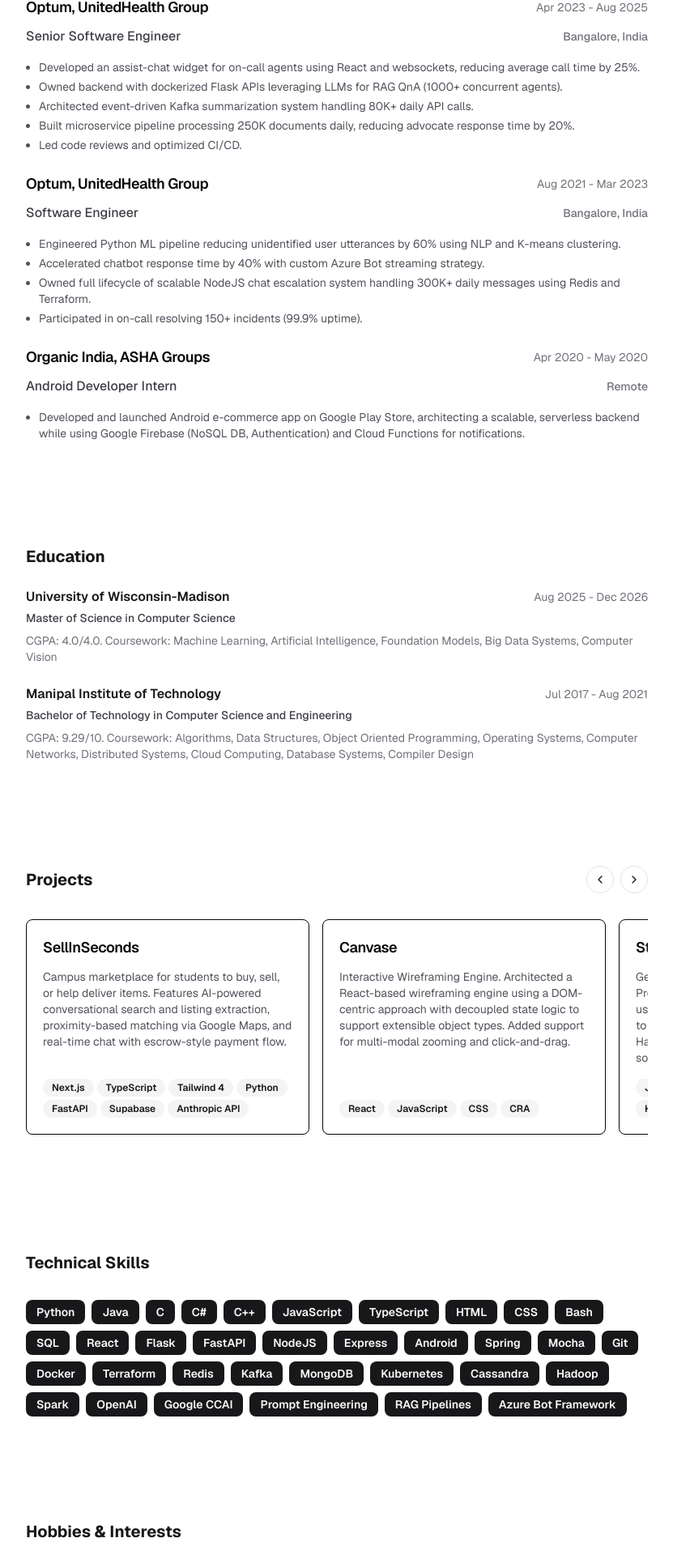
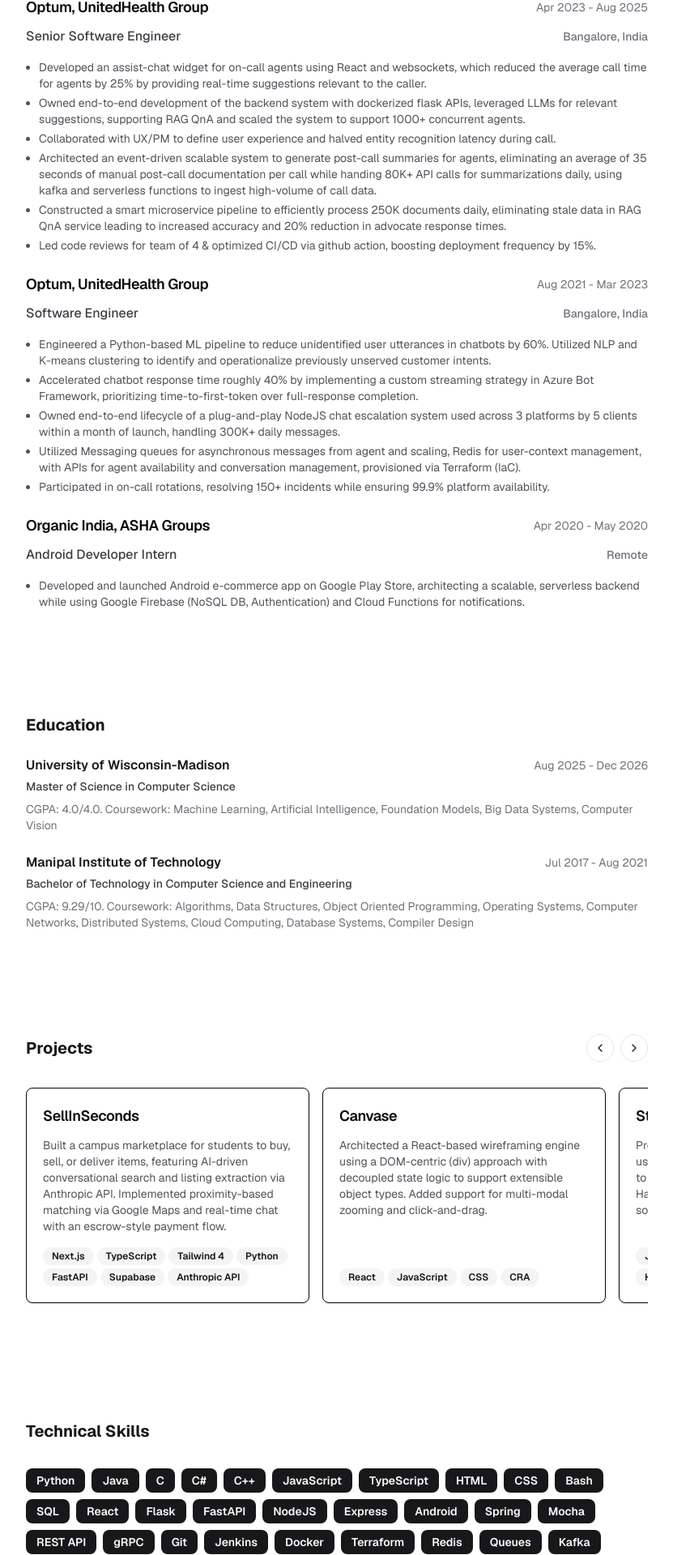
Before and after one commit to bejuzb0/portfolio, a Next.js app: page / in a window 1280 px wide. Shown: the part 831-2751 px from the top of the page at 81% size, without its empty margins (224-1055 px from the left). Built offline with nearby package versions, Linux system fonts and the light colour scheme.

Commit message:
Update resume content and link from new PDF

```diff
--- a/src/data/resume.ts
+++ b/src/data/resume.ts
@@ -11,14 +11,14 @@
     avatarUrl: "/portfolio/avatar-min.jpeg",
     skills: [
         "Python", "Java", "C", "C#", "C++", "JavaScript", "TypeScript", "HTML", "CSS", "Bash", "SQL",
-        "React", "Flask", "FastAPI", "NodeJS", "Express", "Android", "Spring", "Mocha",
-        "Git", "Docker", "Terraform", "Redis", "Kafka", "MongoDB", "Kubernetes", "Cassandra", "Hadoop", "Spark",
+        "React", "Flask", "FastAPI", "NodeJS", "Express", "Android", "Spring", "Mocha", "REST API", "gRPC",
+        "Git", "Jenkins", "Docker", "Terraform", "Redis", "Queues", "Kafka", "MongoDB", "Kubernetes", "Cassandra", "Hadoop", "Spark",
         "OpenAI", "Google CCAI", "Prompt Engineering", "RAG Pipelines", "Azure Bot Framework"
     ],
     contact: {
         email: "aditya8132@gmail.com",
         tel: "+16082096428",
-        resumeUrl: "https://drive.google.com/file/d/1l03V0_zgOTi4Zom19C3Mh-bD9sdQSYFB/view?usp=sharing",
+        resumeUrl: "https://drive.google.com/file/d/1AW_jzefphmNlq4nXfnM3YNNo_4kvesAs/view?usp=sharing",
         social: {
             LinkedIn: {
                 name: "LinkedIn",
@@ -38,11 +38,12 @@
             start: "Apr 2023",
             end: "Aug 2025",
             description: [
-                "Developed an assist-chat widget for on-call agents using React and websockets, reducing average call time by 25%.",
-                "Owned backend with dockerized Flask APIs leveraging LLMs for RAG QnA (1000+ concurrent agents).",
-                "Architected event-driven Kafka summarization system handling 80K+ daily API calls.",
-                "Built microservice pipeline processing 250K documents daily, reducing advocate response time by 20%.",
-                "Led code reviews and optimized CI/CD."
+                "Developed an assist-chat widget for on-call agents using React and websockets, which reduced the average call time for agents by 25% by providing real-time suggestions relevant to the caller.",
+                "Owned end-to-end development of the backend system with dockerized flask APIs, leveraged LLMs for relevant suggestions, supporting RAG QnA and scaled the system to support 1000+ concurrent agents.",
+                "Collaborated with UX/PM to define user experience and halved entity recognition latency during call.",
+                "Architected an event-driven scalable system to generate post-call summaries for agents, eliminating an average of 35 seconds of manual post-call documentation per call while handing 80K+ API calls for summarizations daily, using kafka and serverless functions to ingest high-volume of call data.",
+                "Constructed a smart microservice pipeline to efficiently process 250K documents daily, eliminating stale data in RAG QnA service leading to increased accuracy and 20% reduction in advocate response times.",
+                "Led code reviews for team of 4 & optimized CI/CD via github action, boosting deployment frequency by 15%."
             ]
         },
         {
@@ -55,10 +56,11 @@
             start: "Aug 2021",
             end: "Mar 2023",
             description: [
-                "Engineered Python ML pipeline reducing unidentified user utterances by 60% using NLP and K-means clustering.",
-                "Accelerated chatbot response time by 40% with custom Azure Bot streaming strategy.",
-                "Owned full lifecycle of scalable NodeJS chat escalation system handling 300K+ daily messages using Redis and Terraform.",
-                "Participated in on-call resolving 150+ incidents (99.9% uptime)."
+                "Engineered a Python-based ML pipeline to reduce unidentified user utterances in chatbots by 60%. Utilized NLP and K-means clustering to identify and operationalize previously unserved customer intents.",
+                "Accelerated chatbot response time roughly 40% by implementing a custom streaming strategy in Azure Bot Framework, prioritizing time-to-first-token over full-response completion.",
+                "Owned end-to-end lifecycle of a plug-and-play NodeJS chat escalation system used across 3 platforms by 5 clients within a month of launch, handling 300K+ daily messages.",
+                "Utilized Messaging queues for asynchronous messages from agent and scaling, Redis for user-context management, with APIs for agent availability and conversation management, provisioned via Terraform (IaC).",
+                "Participated in on-call rotations, resolving 150+ incidents while ensuring 99.9% platform availability."
             ]
         },
         {
@@ -101,7 +103,7 @@
             href: "https://github.com/bejuzb0/SellinSeconds",
             dates: "",
             active: true,
-            description: "Campus marketplace for students to buy, sell, or help deliver items. Features AI-powered conversational search and listing extraction, proximity-based matching via Google Maps, and real-time chat with escrow-style payment flow.",
+            description: "Built a campus marketplace for students to buy, sell, or deliver items, featuring AI-driven conversational search and listing extraction via Anthropic API. Implemented proximity-based matching via Google Maps and real-time chat with an escrow-style payment flow.",
             technologies: [
                 "Next.js",
                 "TypeScript",
@@ -126,7 +128,7 @@
             href: "",
             dates: "",
             active: true,
-            description: "Interactive Wireframing Engine. Architected a React-based wireframing engine using a DOM-centric approach with decoupled state logic to support extensible object types. Added support for multi-modal zooming and click-and-drag.",
+            description: "Architected a React-based wireframing engine using a DOM-centric (div) approach with decoupled state logic to support extensible object types. Added support for multi-modal zooming and click-and-drag.",
             technologies: [
                 "React",
                 "JavaScript",
@@ -142,7 +144,7 @@
             href: "",
             dates: "",
             active: true,
-            description: "Gesture-Controlled Browser Game. Programmed web-based JavaScript game using PhaserJS which uses user's webcam feed to capture hand position using Tensorflow Handpose model to control object in game to solve puzzles.",
+            description: "Programmed web-based JavaScript game using PhaserJS which uses user's webcam feed to capture hand position using Tensorflow Handpose model to control object in game to solve puzzles with varying levels of difficulty.",
             technologies: [
                 "JavaScript",
                 "PhaserJS",
```
